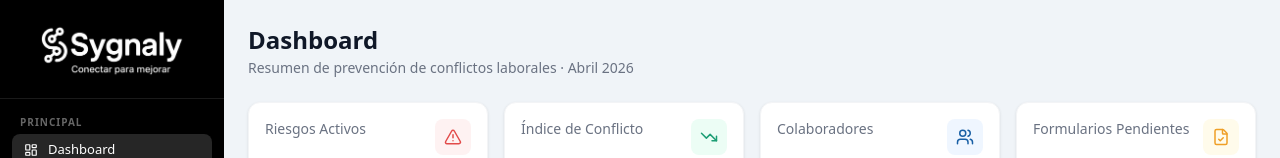
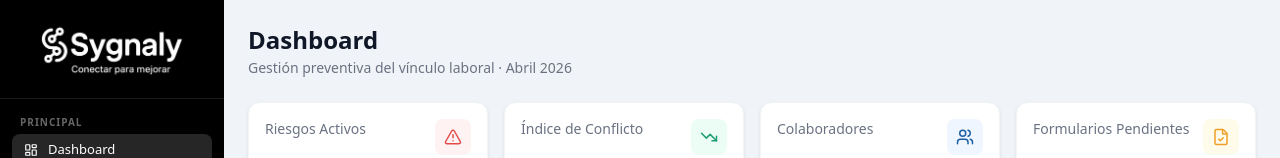
Before and after one commit to gloriasygnaly/sygnaly, a React (Vite) app: page /#/ in a window 1280 px wide. Shown: the top 158 px of the page. Built offline with nearby package versions, Linux system fonts and the light colour scheme.

Commit message:
Update Dashboard subtitle to 'Gestión preventiva del vínculo laboral'
https://claude.ai/code/session_01YMmkcaWgWSUXDXmBSaXUqv

```diff
--- a/src/pages/Dashboard.jsx
+++ b/src/pages/Dashboard.jsx
@@ -118,7 +118,7 @@ export default function Dashboard() {
       {/* Header */}
       <div className="mb-6">
         <h1 className="text-2xl font-bold text-gray-900">Dashboard</h1>
-        <p className="text-gray-500 text-sm mt-0.5">Resumen de prevención de conflictos laborales · Abril 2026</p>
+        <p className="text-gray-500 text-sm mt-0.5">Gestión preventiva del vínculo laboral · Abril 2026</p>
       </div>
 
       {/* KPI Cards */}
```
